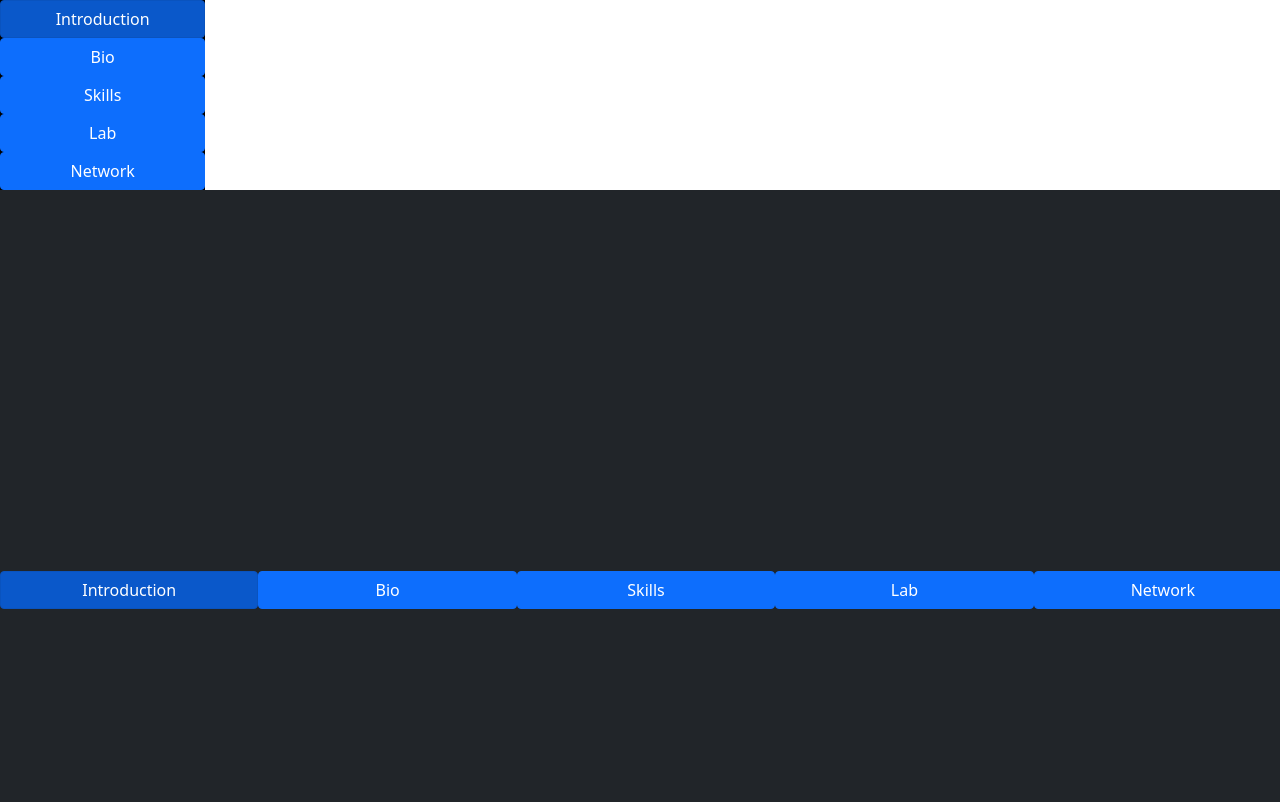
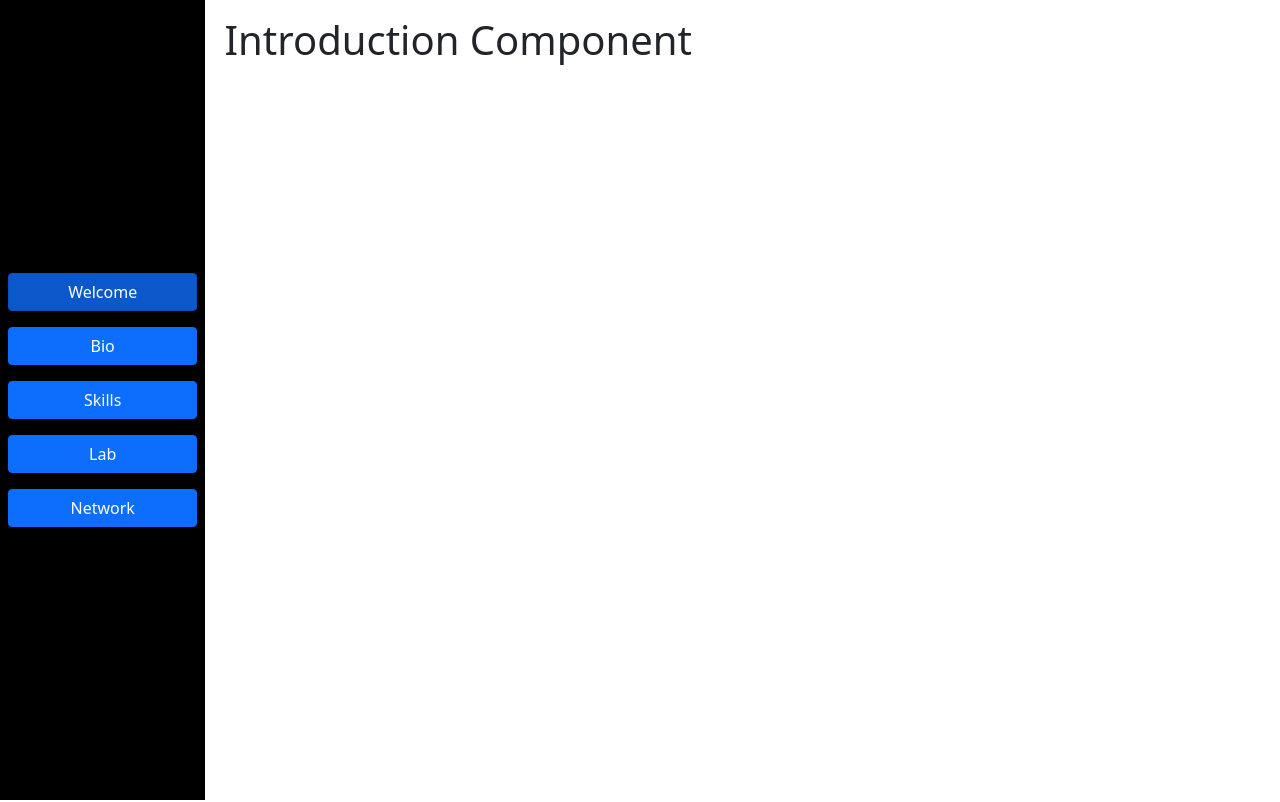
Before and after one commit to Jeffthedevv/Portfolio-Site, a Next.js app: page / in a window 1280 px wide. Shown: the top 802 px of the page. Built offline with nearby package versions, Linux system fonts and the light colour scheme.

Commit message:
Creates a solo bs nav, instead of having multiple

```diff
--- a/pages/index.js
+++ b/pages/index.js
@@ -1,7 +1,5 @@
 import React from 'react';
 import Head from 'next/head'
-import { Row, Col, Button, Navbar, Nav, NavDropdown } from 'react-bootstrap'
-
 
 import Intro from '../components/intro/intro'
 import Bio from '../components/bio/bio'
@@ -9,7 +7,7 @@ import Lab from '../components/lab/lab'
 import Skills from '../components/skills/skills'
 import Network from '../components/network/network'
 
-
+import { Row, Col, Button, Navbar, Nav, Collapse } from 'react-bootstrap'
 import 'bootstrap/dist/css/bootstrap.min.css';
 import index from '../styles/index.module.css'
 
@@ -17,10 +15,11 @@ export default class Home extends React.Component {
   constructor(props){
     super(props)
     this.setState({ page:'' })
+
   }
 
   UNSAFE_componentWillMount() {
-    this.setState({ page: 'intro' })
+    this.setState({ page: 'Welcome' })
   }
 
   buttonHandler = (event) => {
@@ -33,19 +32,18 @@ export default class Home extends React.Component {
     const pageHandler = () => {
       switch(this.state.page)
       {
-        case "intro":
+        case "Welcome":
           return <Intro />
-        case "bio":
+        case "Bio":
           return <Bio/>
-        case "lab":
+        case "Lab":
           return <Lab/>
-        case "skills":
+        case "Skills":
           return <Skills/>
-        case "network":
+        case "Network":
           return <Network/>
       }
     }
-
 
     return (
       <div>
@@ -56,87 +54,32 @@ export default class Home extends React.Component {
         </Head>
 
         <Row className={`${index.wrapper} main-wrapper`}>
-            <Col
-              id={index.lg_nav_wrapper}
-              className={index.nav_wrapper}
-              md={{ span: 2 }}
+            <Col id={index.sm_nav_wrapper} className={index.nav_wrapper}
+              xs={12}
+              md={2}
             >
-              <Button
-                className={`${index.nav_button} active`}
-                variant="primary"
-                value="intro"
-                aria-pressed="true"
-                onClick={this.buttonHandler}
-              >Introduction</Button>
-              <Button
-                className={index.nav_button}
-                variant="primary"
-                value="bio"
-                aria-pressed="true"
-                onClick={this.buttonHandler}
-              >Bio</Button>
-              <Button
-                className={index.nav_button}
-                variant="primary"
-                value="skills"
-                aria-pressed="false"
-                onClick={this.buttonHandler}
-              >Skills</Button>
-              <Button
-                className={index.nav_button}
-                variant="primary"
-                value="lab"
-                aria-pressed="false"
-                onClick={this.buttonHandler}
-              >Lab</Button>
-              <Button
-                className={index.nav_button}
-                variant="primary"
-                value="network"
-                onClick={this.buttonHandler}
-              >Network</Button>
-            </Col>
 
-            <Col
-              id={index.sm_nav_wrapper}
-              className={index.nav_wrapper}
-              xs={12}
-            >
-              <Navbar collapseOnSelect expand="md" bg="dark" variant="dark" id={index.bs_nav}>
+              <Navbar collapseOnSelect expand="md"  id={index.bs_nav}>
                 <Navbar.Brand>{this.state.page}</Navbar.Brand>
                 <Navbar.Toggle aria-controls="responsive-navbar-nav" />
                 <Navbar.Collapse id="responsive-navbar-nav">
-                  <Button
-                    className={`${index.nav_button} active`}
-                    variant="primary"
-                    value="intro"
-                    Toggle={true}
-                    onClick={this.buttonHandler}
-                  >Introduction</Button>
-                  <Button
-                    className={index.nav_button}
-                    variant="primary"
-                    value="bio"
-                    onClick={this.buttonHandler}
-                  >Bio</Button>
-                  <Button
-                    className={index.nav_button}
-                    variant="primary"
-                    value="skills"
-                    onClick={this.buttonHandler}
-                  >Skills</Button>
-                  <Button
-                    className={index.nav_button}
-                    variant="primary"
-                    value="lab"
-                    onClick={this.buttonHandler}
-                  >Lab</Button>
-                  <Button
-                    className={index.nav_button}
-                    variant="primary"
-                    value="network"
-                    onClick={this.buttonHandler}
-                  >Network</Button>
+                  <Nav className="inner-nav">
+                    <Nav.Link href='#'>
+                      <Button className={`${index.nav_button} active`} value="Welcome" onClick={this.buttonHandler}>Welcome</Button>
+                    </Nav.Link>
+                    <Nav.Link href='#'>
+                      <Button className={index.nav_button} value="Bio" onClick={this.buttonHandler}>Bio</Button>
+                    </Nav.Link>
+                    <Nav.Link href='#'>
+                    <Button className={index.nav_button} value="Skills" onClick={this.buttonHandler}>Skills</Button>
+                    </Nav.Link>
+                    <Nav.Link href='#'>
+                      <Button className={index.nav_button} value="Lab" onClick={this.buttonHandler}>Lab</Button>
+                    </Nav.Link>
+                    <Nav.Link href='#'>
+                      <Button className={index.nav_button} value="Network" onClick={this.buttonHandler}>Network</Button>
+                    </Nav.Link>
+                  </Nav>
                 </Navbar.Collapse>
               </Navbar>
             </Col>
```
